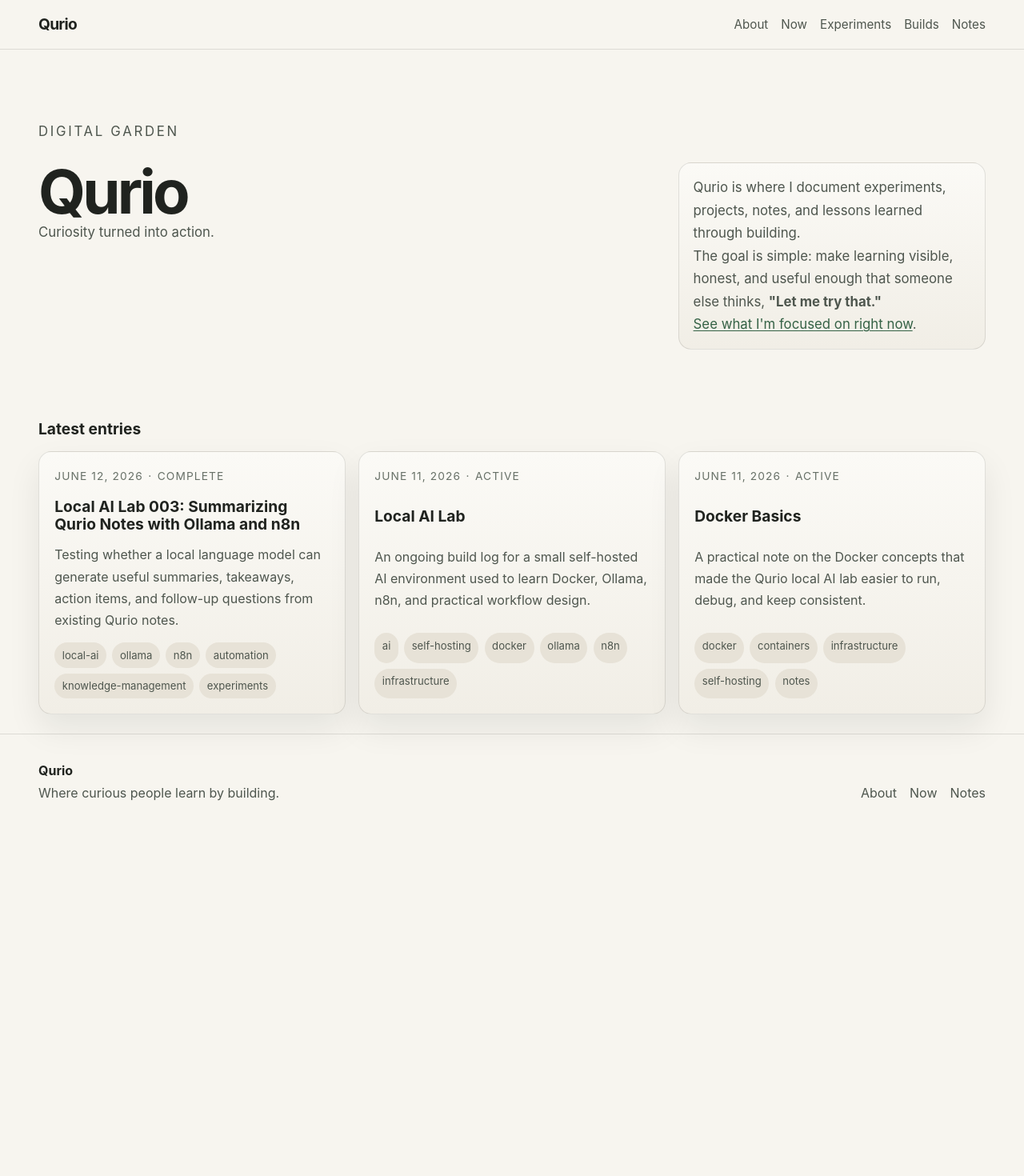
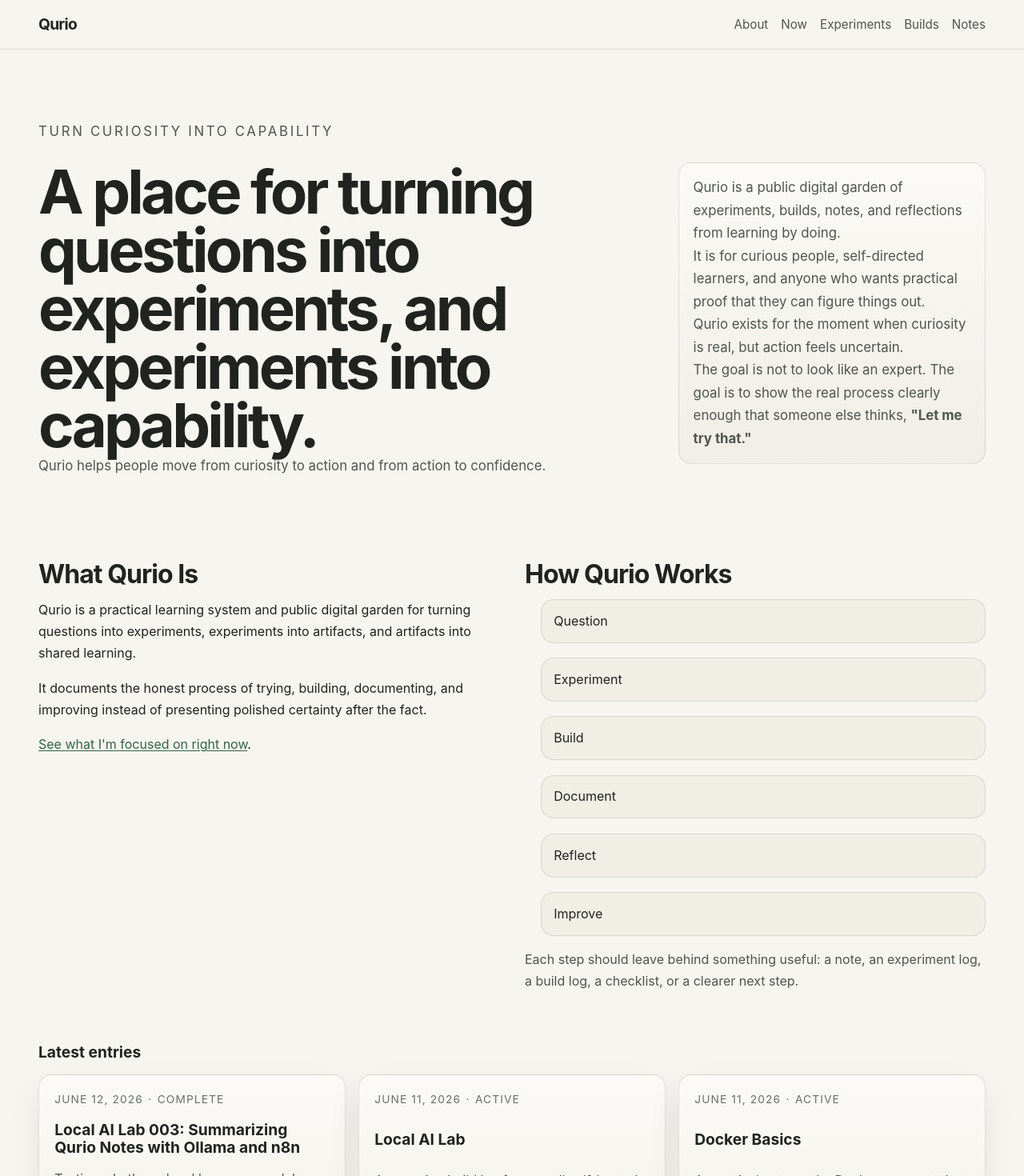
Before and after one commit to hetpatel-web/qurio, a Next.js app: page / in a window 1280 px wide. Shown: the top 1470 px of the page at 80% size. Before the commit the page ends 1053 px from the top, so only its background shows below. Built offline with nearby package versions, Linux system fonts and the light colour scheme.

Commit message:
Refresh homepage mission and learning loop

```diff
--- a/app/globals.css
+++ b/app/globals.css
@@ -99,6 +99,10 @@ img {
 
 .section {
   padding: 1.5rem 0;
+}
+
+.home-detail {
+  padding-top: 0.5rem;
 }
 
 .section-title {
@@ -224,6 +228,31 @@ img {
   gap: 2rem;
 }
 
+.split-equal {
+  align-items: start;
+}
+
+.loop-list {
+  display: grid;
+  gap: 0.75rem;
+  padding: 0;
+  margin: 0 0 1rem;
+  list-style: none;
+}
+
+.loop-list li {
+  padding: 0.8rem 0.95rem;
+  border: 1px solid var(--color-border);
+  border-radius: var(--radius-lg);
+  background: var(--color-surface);
+  color: var(--color-text);
+}
+
+.loop-note {
+  margin: 0;
+  color: var(--color-text-muted);
+}
+
 @media (min-width: 768px) {
   .page {
     padding: 4rem 0 5rem;
@@ -241,4 +270,8 @@ img {
     grid-template-columns: minmax(0, 2fr) minmax(18rem, 1fr);
     align-items: start;
   }
+
+  .split-equal {
+    grid-template-columns: repeat(2, minmax(0, 1fr));
+  }
 }
--- a/app/page.tsx
+++ b/app/page.tsx
@@ -1,6 +1,13 @@
+import type { Metadata } from 'next';
 import Link from 'next/link';
 import { ContentCard } from '@/components/ContentCard';
 import { getLatestContent } from '@/lib/content';
+
+export const metadata: Metadata = {
+  title: 'Turn Curiosity Into Capability',
+  description:
+    'Qurio is a practical learning system and public digital garden for turning questions into experiments, experiments into artifacts, and artifacts into shared learning.',
+};
 
 export default async function HomePage() {
   const [latestExperiment, latestBuild, latestNote] = await Promise.all([
@@ -12,26 +19,77 @@ export default async function HomePage() {
   return (
     <div className="container">
       <section className="hero" aria-labelledby="home-title">
-        <p className="eyebrow">Digital Garden</p>
+        <p className="eyebrow">Turn Curiosity Into Capability</p>
         <div className="split">
           <div>
-            <h1 id="home-title">Qurio</h1>
-            <p>Curiosity turned into action.</p>
+            <h1 id="home-title">
+              A place for turning questions into experiments, and experiments into
+              capability.
+            </h1>
+            <p>
+              Qurio helps people move from curiosity to action and from action to
+              confidence.
+            </p>
           </div>
           <div className="callout">
             <p>
-              Qurio is where I document experiments, projects, notes, and lessons learned
-              through building.
+              Qurio is a public digital garden of experiments, builds, notes, and
+              reflections from learning by doing.
             </p>
             <p>
-              The goal is simple: make learning visible, honest, and useful enough that
-              someone else thinks, <strong>&quot;Let me try that.&quot;</strong>
+              It is for curious people, self-directed learners, and anyone who wants
+              practical proof that they can figure things out.
+            </p>
+            <p>
+              Qurio exists for the moment when curiosity is real, but action feels
+              uncertain.
+            </p>
+            <p>
+              The goal is not to look like an expert. The goal is to show the real
+              process clearly enough that someone else thinks,{' '}
+              <strong>&quot;Let me try that.&quot;</strong>
+            </p>
+          </div>
+        </div>
+      </section>
+
+      <section className="section home-detail" aria-labelledby="what-title">
+        <div className="split split-equal">
+          <div className="prose">
+            <h2 id="what-title" className="section-title">
+              What Qurio Is
+            </h2>
+            <p>
+              Qurio is a practical learning system and public digital garden for
+              turning questions into experiments, experiments into artifacts, and
+              artifacts into shared learning.
+            </p>
+            <p>
+              It documents the honest process of trying, building, documenting, and
+              improving instead of presenting polished certainty after the fact.
             </p>
             <p>
               <Link href="/now" className="inline-link">
                 See what I&apos;m focused on right now
               </Link>
               .
+            </p>
+          </div>
+          <div className="prose">
+            <h2 id="works-title" className="section-title">
+              How Qurio Works
+            </h2>
+            <ol className="loop-list" aria-label="Qurio learning loop">
+              <li>Question</li>
+              <li>Experiment</li>
+              <li>Build</li>
+              <li>Document</li>
+              <li>Reflect</li>
+              <li>Improve</li>
+            </ol>
+            <p className="loop-note">
+              Each step should leave behind something useful: a note, an experiment
+              log, a build log, a checklist, or a clearer next step.
             </p>
           </div>
         </div>
```
